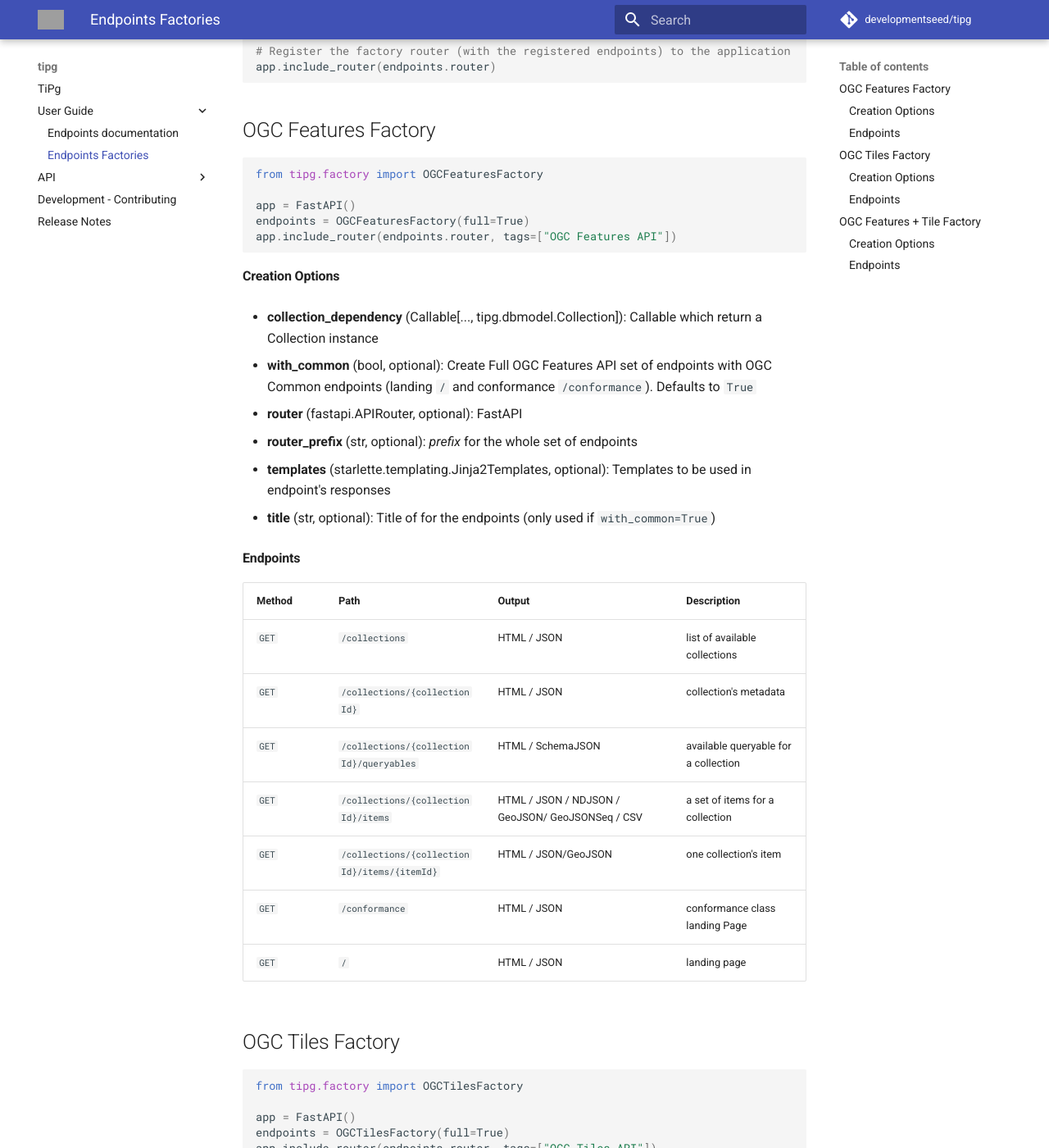
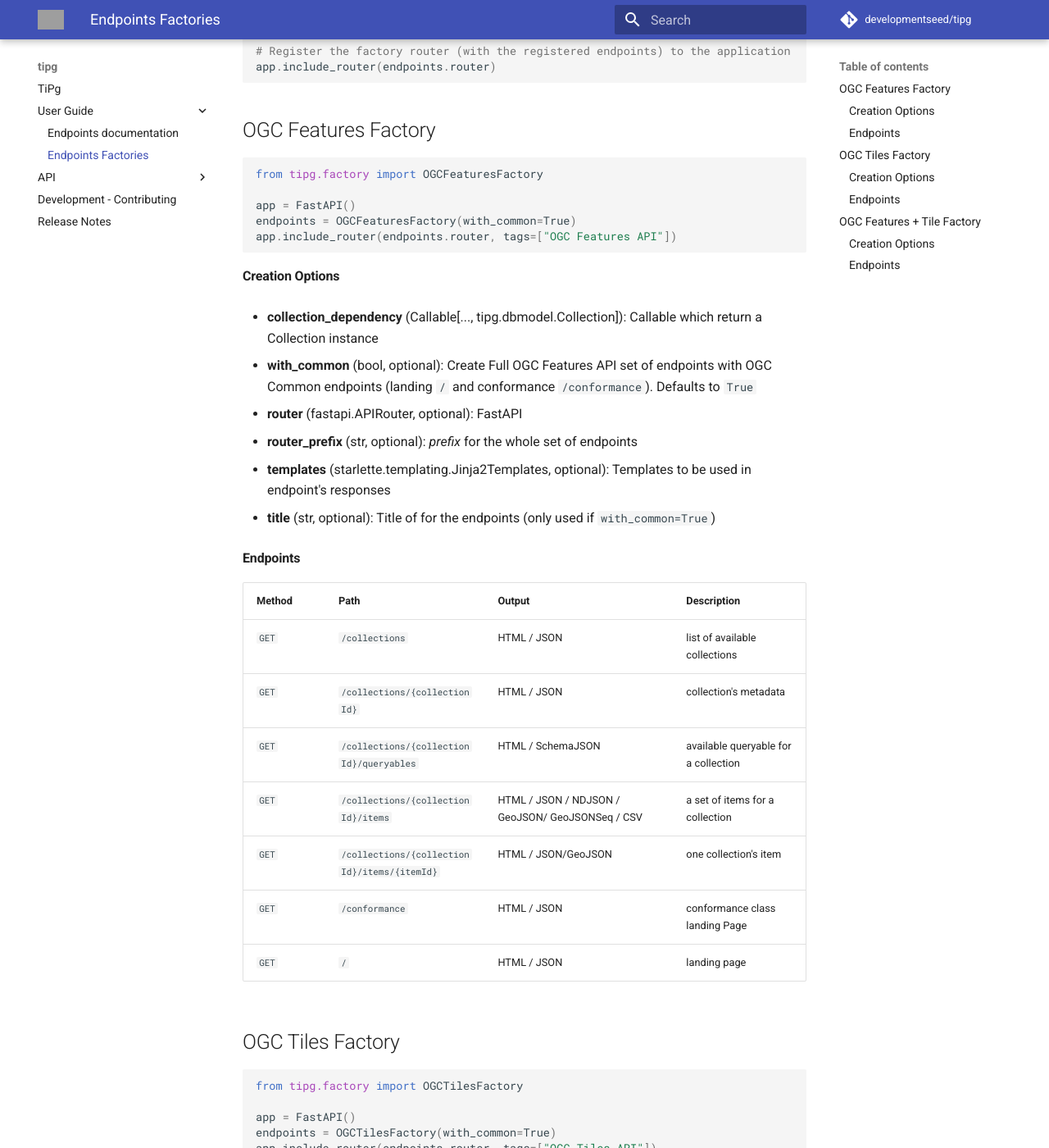
Before and after one commit to developmentseed/tipg, an MkDocs documentation site: the page built from docs/src/advanced/factories.md, in a window 1280 px wide and 1400 px high, scrolled down 1023 px. Shown: the whole window at 82% size. Built offline with MkDocs 1.6.1 and Material for MkDocs 9.7.7, drawn with Linux system fonts in a browser that asks for light colours; comment, search, counter and statistics services are not loaded; grey boxes are pictures that could not be loaded.

Commit message:
fix docs

````diff
--- a/docs/src/advanced/factories.md
+++ b/docs/src/advanced/factories.md
@@ -55,7 +55,7 @@ app.include_router(endpoints.router)
 from tipg.factory import OGCFeaturesFactory
 
 app = FastAPI()
-endpoints = OGCFeaturesFactory(full=True)
+endpoints = OGCFeaturesFactory(with_common=True)
 app.include_router(endpoints.router, tags=["OGC Features API"])
 ```
 
@@ -92,7 +92,7 @@ app.include_router(endpoints.router, tags=["OGC Features API"])
 from tipg.factory import OGCTilesFactory
 
 app = FastAPI()
-endpoints = OGCTilesFactory(full=True)
+endpoints = OGCTilesFactory(with_common=True)
 app.include_router(endpoints.router, tags=["OGC Tiles API"])
 ```
 
````
